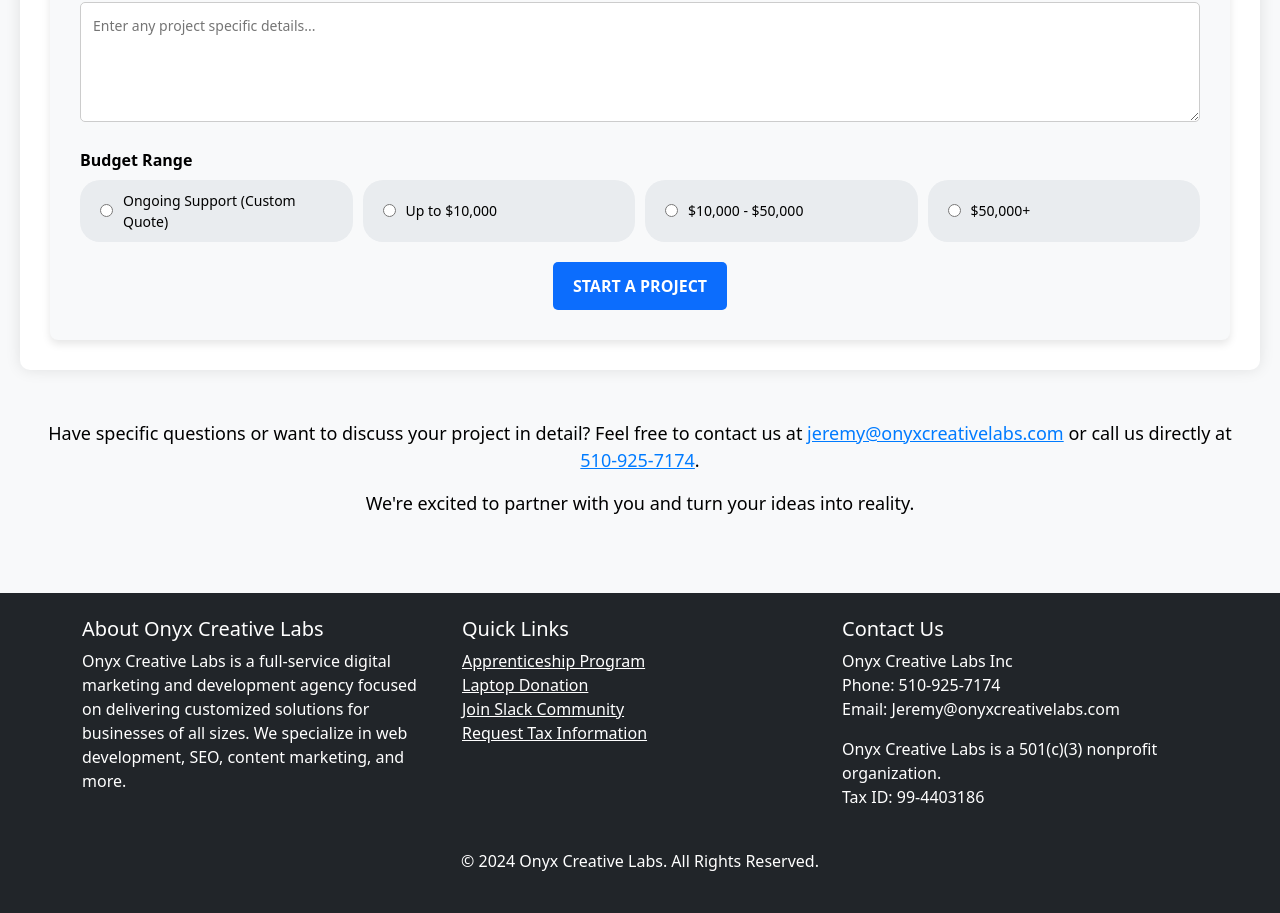
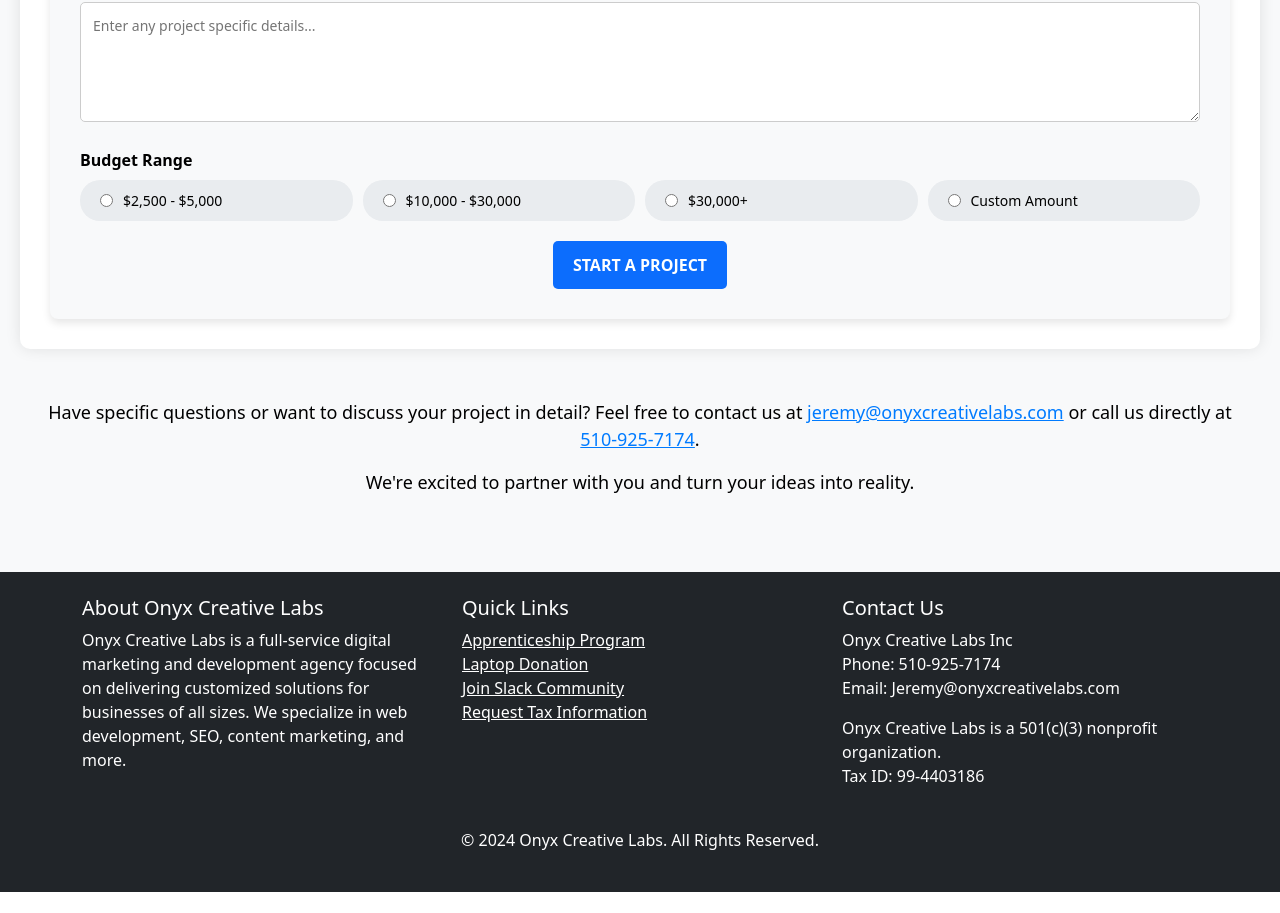
Before and after one commit to Jsmithseo/siliconislandvallejo, a Next.js app: page /contact in a window 1280 px wide. Shown: the part 786-1699 px from the top of the page. After the commit the page ends 1678 px from the top, so only its background shows below. Built offline with nearby package versions, Linux system fonts and the light colour scheme.

Commit message:
changed pricing

```diff
--- a/pages/components/ContactUsform.js
+++ b/pages/components/ContactUsform.js
@@ -207,57 +207,57 @@
             <div style={styles.radioOption}>
               <input
                 type="radio"
-                id="budget-low"
+                id="budget-2500-5000"
                 name="budget"
-                value="Ongoing Support"
-                checked={formData.budget === 'Ongoing Support'}
+                value="2500-5000"
+                checked={formData.budget === '2500-5000'}
                 onChange={handleChange}
                 required
               />
-              <label htmlFor="budget-low" style={styles.radioLabel}>
-                Ongoing Support (Custom Quote)
+              <label htmlFor="budget-2500-5000" style={styles.radioLabel}>
+                $2,500 - $5,000
               </label>
             </div>
             <div style={styles.radioOption}>
               <input
                 type="radio"
-                id="budget-low-5000-30000"
+                id="budget-10000-30000"
                 name="budget"
-                value="5000-30000"
-                checked={formData.budget === '5000-30000'}
+                value="10000-30000"
+                checked={formData.budget === '10000-30000'}
                 onChange={handleChange}
                 required
               />
-              <label htmlFor="budget-low-5000-30000" style={styles.radioLabel}>
-                Up to $10,000
+              <label htmlFor="budget-10000-30000" style={styles.radioLabel}>
+                $10,000 - $30,000
               </label>
             </div>
             <div style={styles.radioOption}>
               <input
                 type="radio"
-                id="budget-medium"
+                id="budget-30000plus"
                 name="budget"
-                value="40000-80000"
-                checked={formData.budget === '40000-80000'}
+                value="30000plus"
+                checked={formData.budget === '30000plus'}
                 onChange={handleChange}
                 required
               />
-              <label htmlFor="budget-medium" style={styles.radioLabel}>
-                $10,000 - $50,000
+              <label htmlFor="budget-30000plus" style={styles.radioLabel}>
+                $30,000+
               </label>
             </div>
             <div style={styles.radioOption}>
               <input
                 type="radio"
-                id="budget-high"
+                id="budget-custom"
                 name="budget"
-                value="80000+"
-                checked={formData.budget === '80000+'}
+                value="Custom"
+                checked={formData.budget === 'Custom'}
                 onChange={handleChange}
                 required
               />
-              <label htmlFor="budget-high" style={styles.radioLabel}>
-                $50,000+{' '}
+              <label htmlFor="budget-custom" style={styles.radioLabel}>
+                Custom Amount
               </label>
             </div>
           </div>
```
